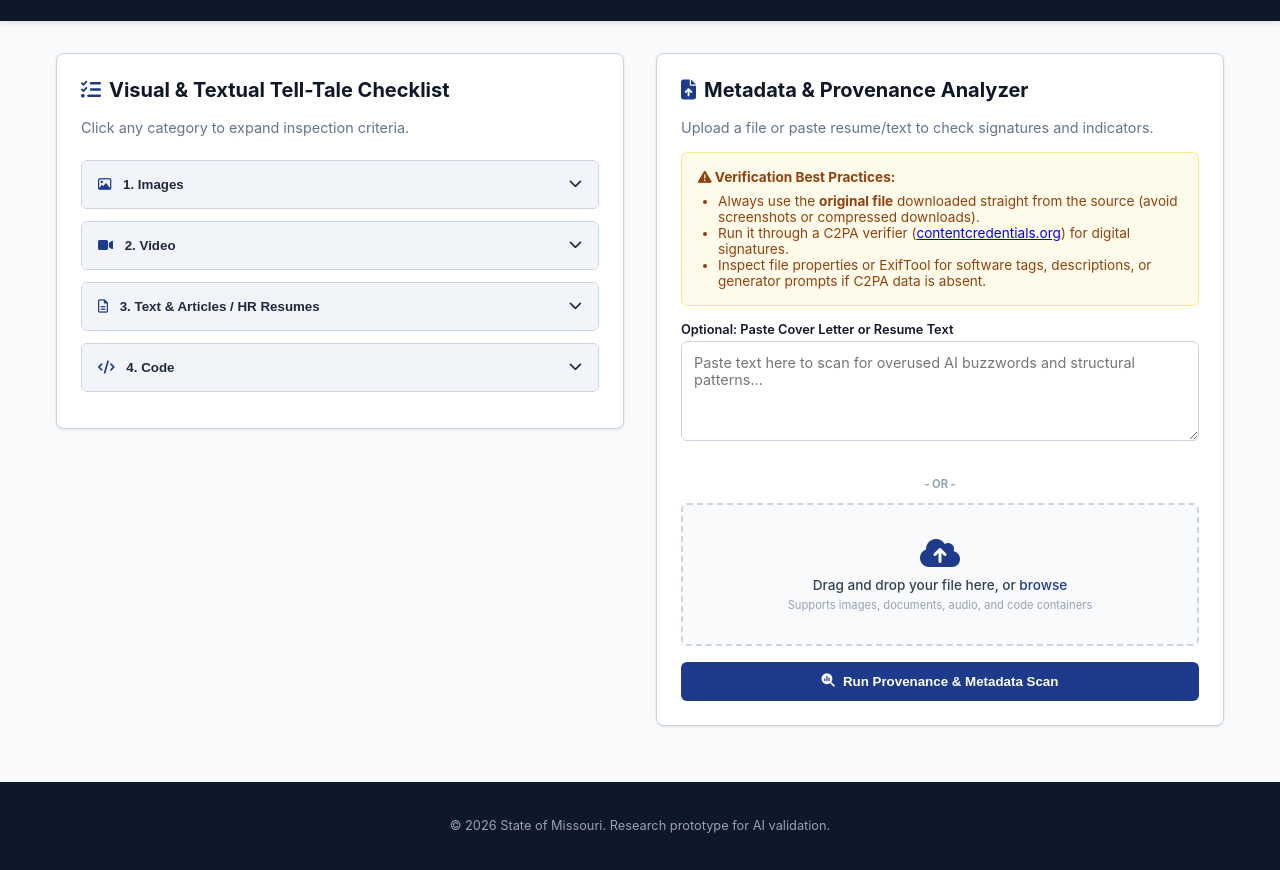
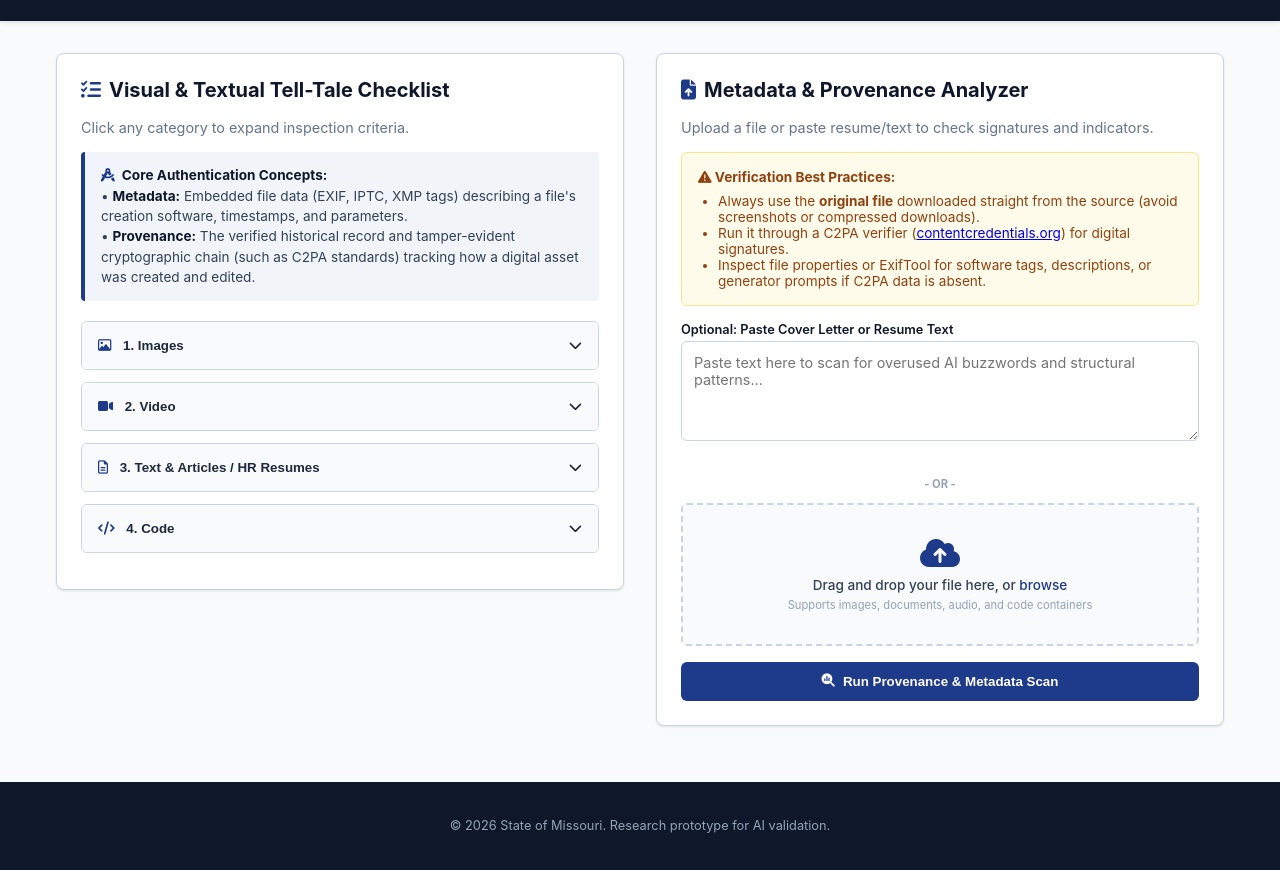
Before and after one commit to griffinjtravis78/MO-AI-Check, a plain HTML site: page index.html in a window 1280 px wide. Shown: the part 78-948 px from the top of the page. Drawn offline with Linux system fonts and the light colour scheme.

Commit message:
V1.9
Enhance index.html with concept box for authentication Added a concept box for core authentication concepts with metadata and provenance definitions.

```diff
--- a/index.html
+++ b/index.html
@@ -73,6 +73,19 @@
             align-items: center;
             gap: 8px;
         }
+        .concept-box {
+            background: #f1f5f9;
+            border-left: 4px solid var(--primary);
+            padding: 0.85rem 1rem;
+            border-radius: 4px;
+            margin-bottom: 1.25rem;
+            font-size: 0.85rem;
+            color: #334155;
+            line-height: 1.5;
+        }
+        .concept-box strong {
+            color: #0f172a;
+        }
         .accordion-item {
             border: 1px solid var(--border-color);
             border-radius: 6px;
@@ -82,7 +95,7 @@
         .accordion-btn {
             width: 100%;
             padding: 1rem;
-            background: #f1f5f9;
+            background: #f8fafc;
             border: none;
             text-align: left;
             font-weight: 600;
@@ -290,7 +303,14 @@
         <section>
             <div class="card">
                 <h2><i class="fa-solid fa-list-check" style="color: var(--primary);"></i> Visual & Textual Tell-Tale Checklist</h2>
-                <p style="font-size: 0.9rem; color: #64748b; margin-bottom: 1.5rem;">Click any category to expand inspection criteria.</p>
+                <p style="font-size: 0.9rem; color: #64748b; margin-bottom: 1rem;">Click any category to expand inspection criteria.</p>
+
+                <!-- Metadata & Provenance Definition Box -->
+                <div class="concept-box">
+                    <strong><i class="fa-solid fa-compass-drafting" style="color: var(--primary); margin-right: 4px;"></i> Core Authentication Concepts:</strong><br>
+                    • <strong>Metadata:</strong> Embedded file data (EXIF, IPTC, XMP tags) describing a file's creation software, timestamps, and parameters.<br>
+                    • <strong>Provenance:</strong> The verified historical record and tamper-evident cryptographic chain (such as C2PA standards) tracking how a digital asset was created and edited.
+                </div>
 
                 <!-- 1. Images -->
                 <div class="accordion-item">
```
